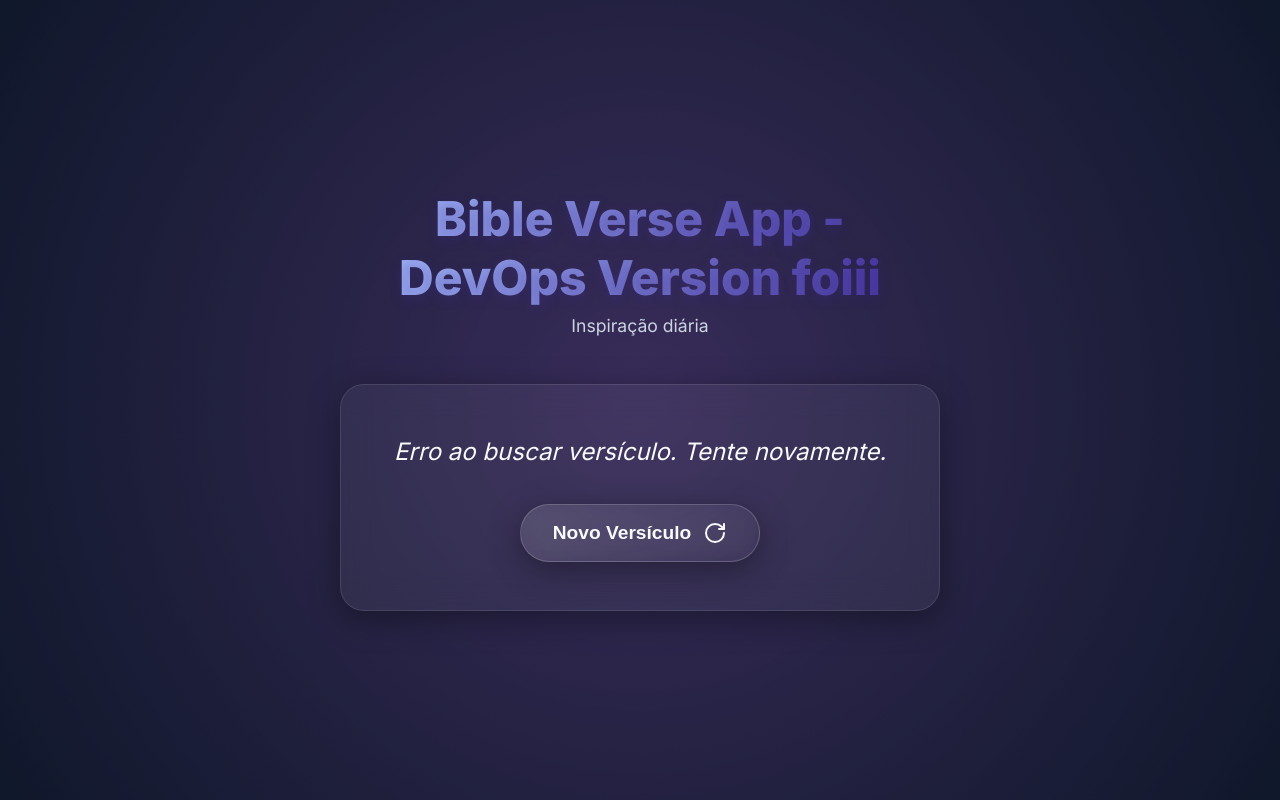
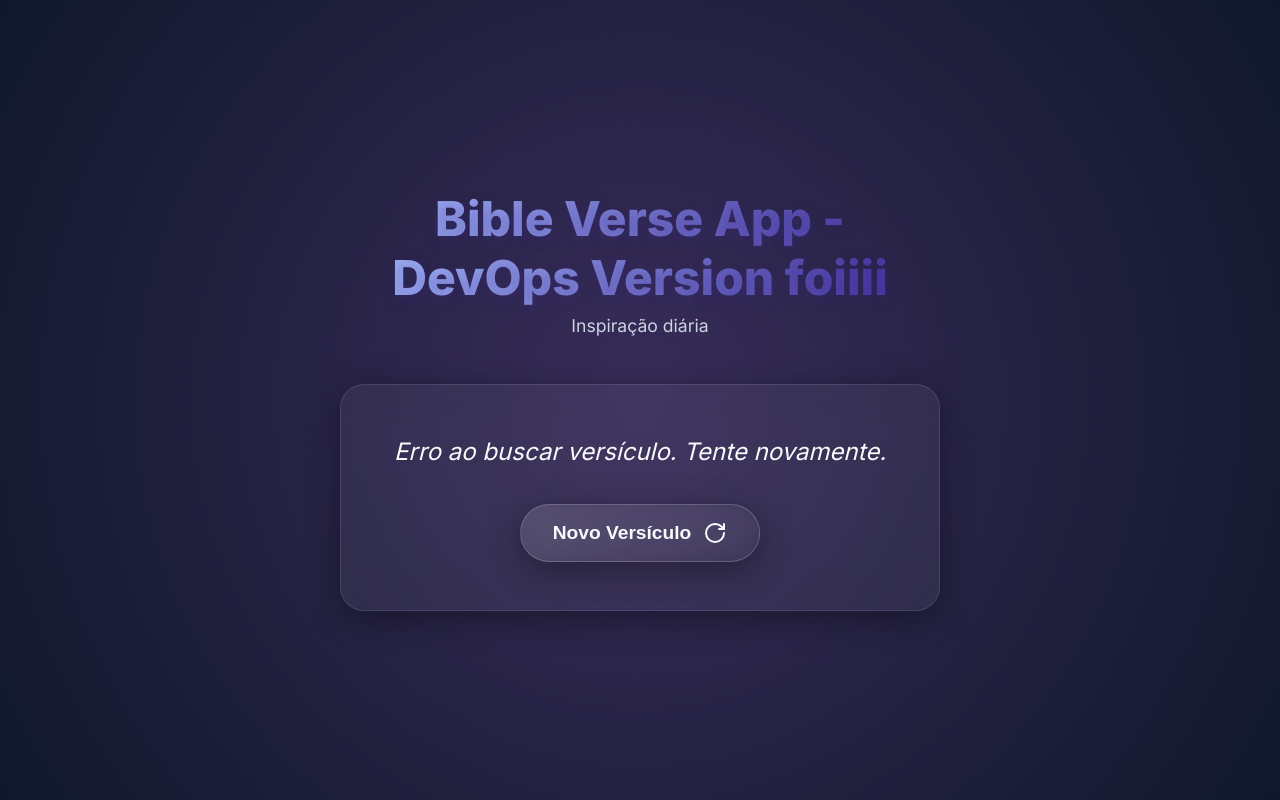
Before and after one commit to Ricardomms10/devops-bible-verse-app, a plain HTML site: page frontend/index.html in a window 1280 px wide. Shown: the top 800 px of the page. Drawn offline with Linux system fonts and the light colour scheme; no server answers.

Commit message:
test deploy again

```diff
--- a/frontend/index.html
+++ b/frontend/index.html
@@ -12,7 +12,7 @@
     <div class="background-animation"></div>
     <div class="container">
         <header>
-            <h1>Bible Verse App - DevOps Version  foiii</h1>
+            <h1>Bible Verse App - DevOps Version  foiiii</h1>
             <p class="subtitle">Inspiração diária </p>
         </header>
 
```
